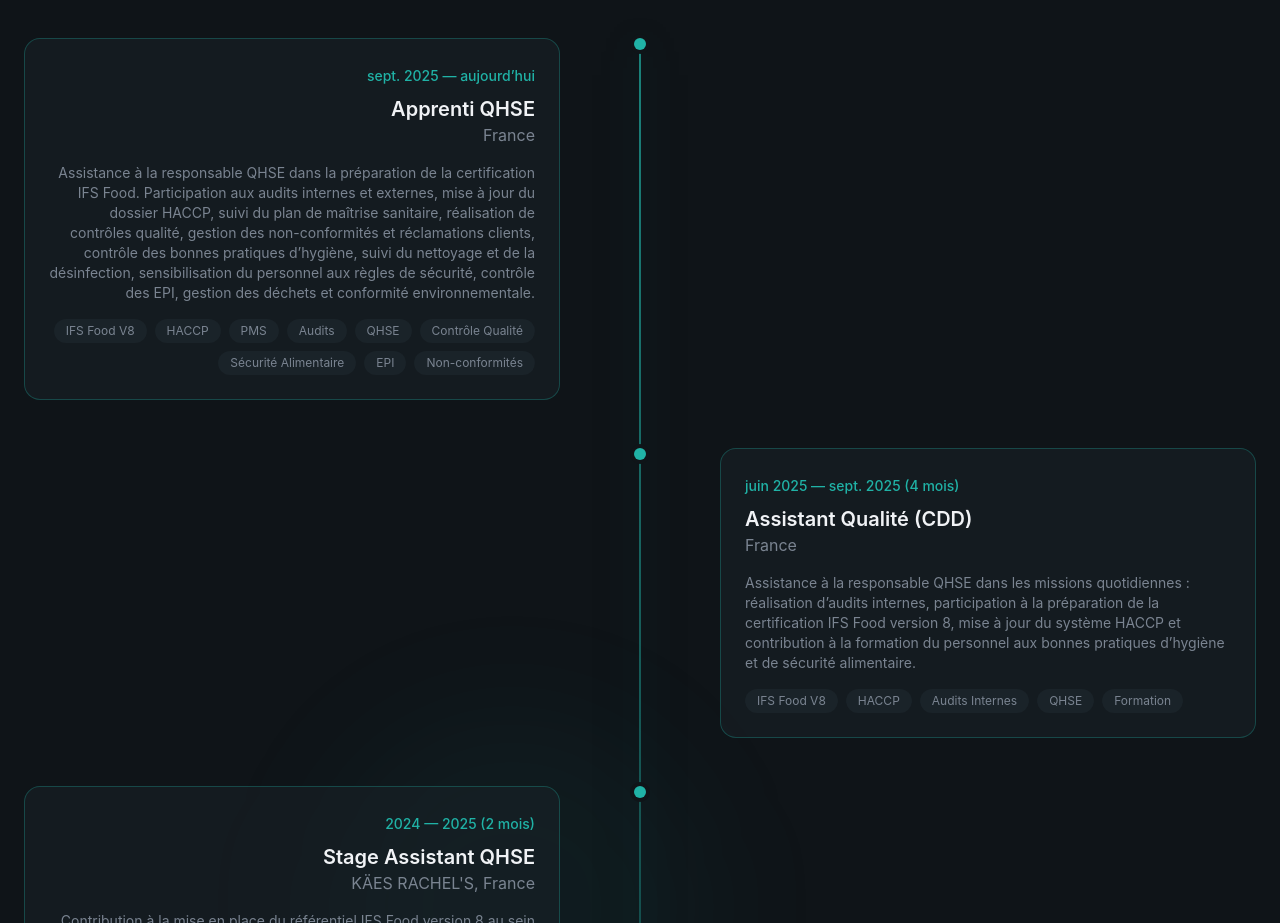
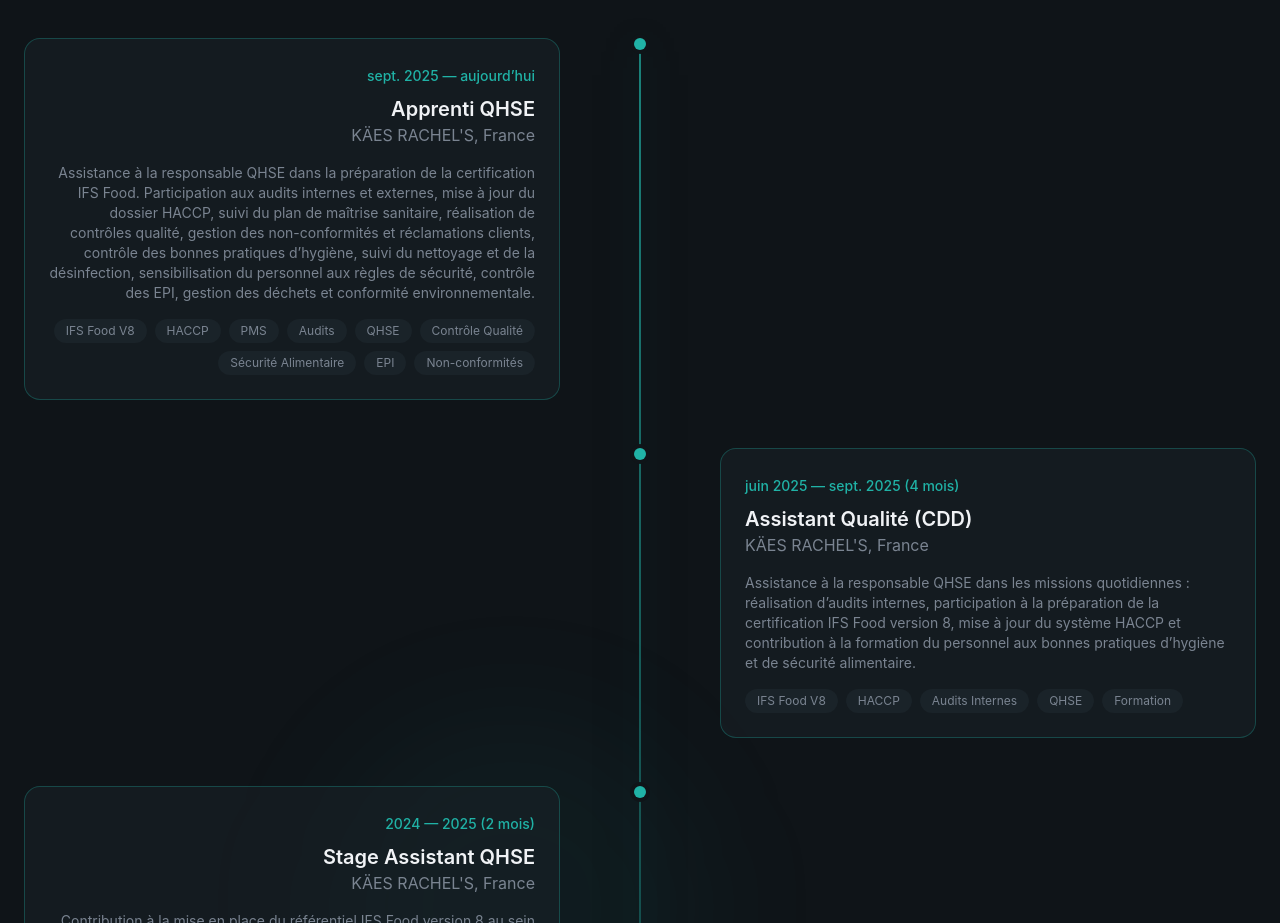
Before and after one commit to Mariam123-Git/PortfolioKagou, a React (Vite) app: page / in a window 1280 px wide. Shown: the part 4280-5203 px from the top of the page. Built offline with nearby package versions, Linux system fonts and the light colour scheme.

Commit message:
Update company names in Experience section

```diff
--- a/src/sections/Experience.jsx
+++ b/src/sections/Experience.jsx
@@ -2,7 +2,7 @@ const experiences = [
   {
     period: "sept. 2025 — aujourd’hui",
     role: "Apprenti QHSE",
-    company: "France",
+    company: "KÄES RACHEL'S, France",
     description:
       "Assistance à la responsable QHSE dans la préparation de la certification IFS Food. Participation aux audits internes et externes, mise à jour du dossier HACCP, suivi du plan de maîtrise sanitaire, réalisation de contrôles qualité, gestion des non-conformités et réclamations clients, contrôle des bonnes pratiques d’hygiène, suivi du nettoyage et de la désinfection, sensibilisation du personnel aux règles de sécurité, contrôle des EPI, gestion des déchets et conformité environnementale.",
     technologies: [
@@ -21,7 +21,7 @@ const experiences = [
   {
   period: "juin 2025 — sept. 2025 (4 mois)",
   role: "Assistant Qualité (CDD)",
-  company: "France",
+  company: "KÄES RACHEL'S, France",
   description:
     "Assistance à la responsable QHSE dans les missions quotidiennes : réalisation d’audits internes, participation à la préparation de la certification IFS Food version 8, mise à jour du système HACCP et contribution à la formation du personnel aux bonnes pratiques d’hygiène et de sécurité alimentaire.",
   technologies: ["IFS Food V8", "HACCP", "Audits Internes", "QHSE", "Formation"],
```
